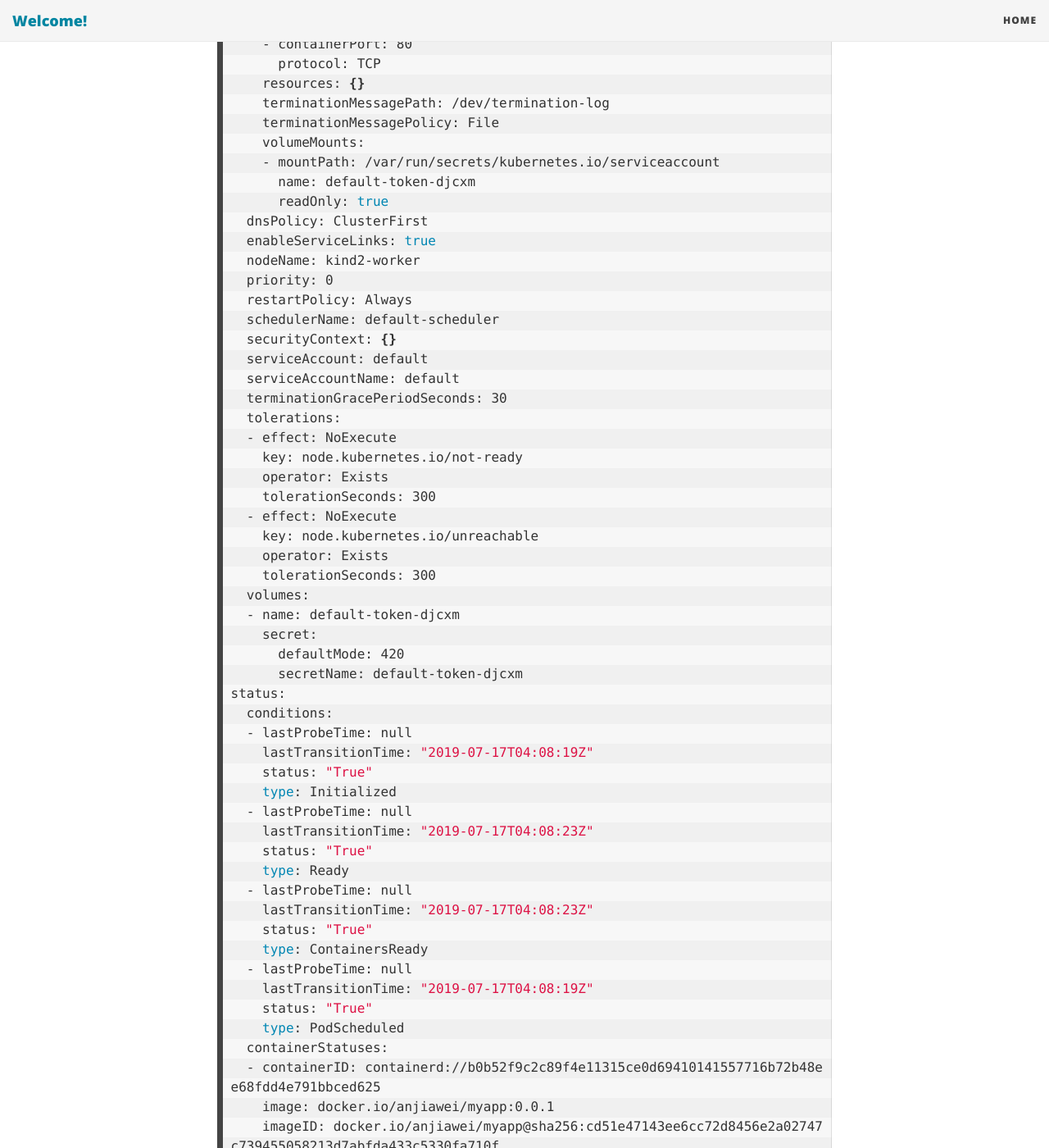
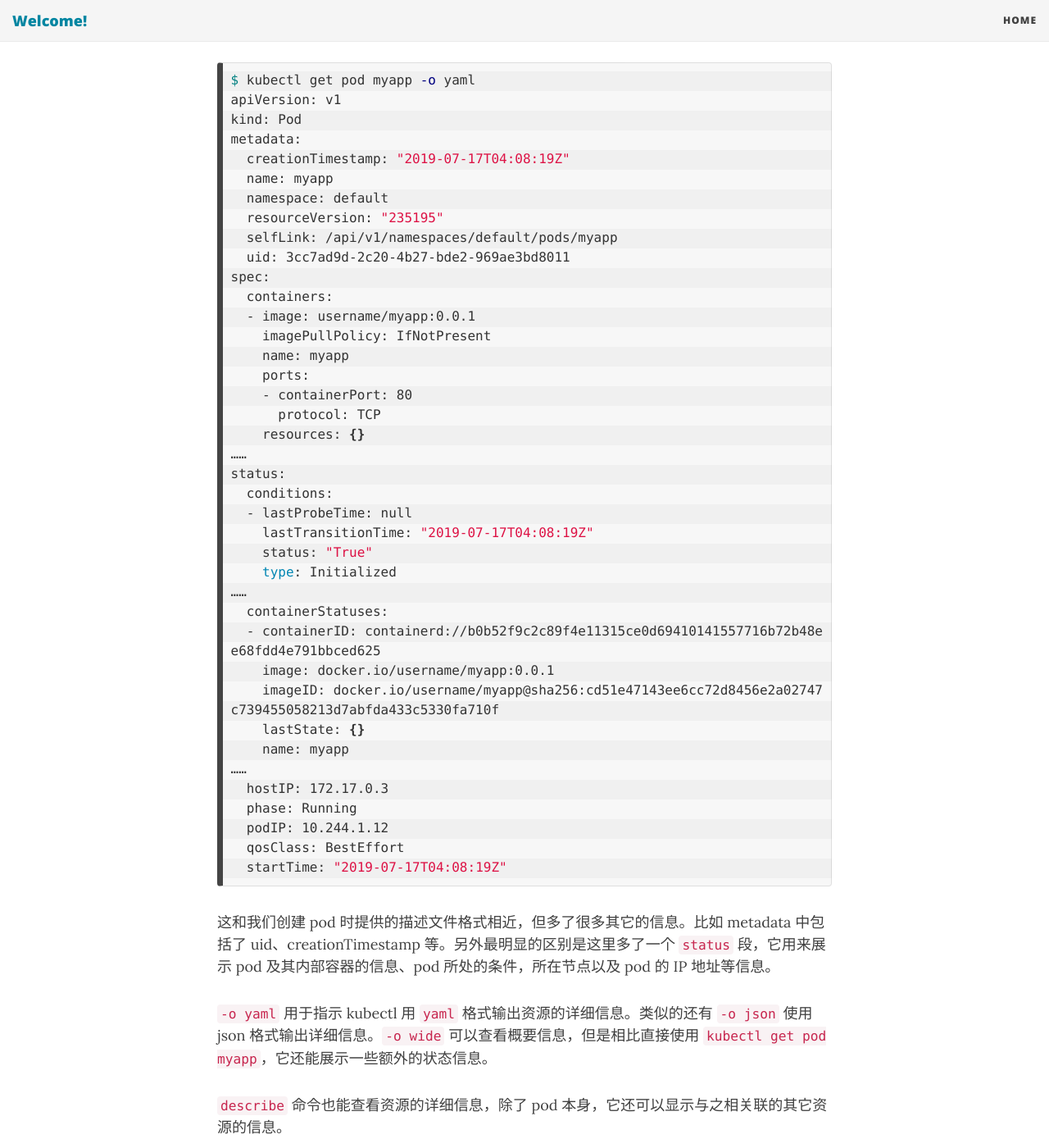
Before and after one commit to anjiawei1991/anjiawei.github.io, a Jekyll site: the page built from _posts/2019-07-15-开始使用k8s.md, in a window 1280 px wide and 1400 px high, scrolled down 6198 px. Shown: the whole window at 82% size. Built offline with Jekyll 4.4.1, drawn with Linux system fonts in a browser that asks for light colours; nearby versions of some CDN libraries; some of the changed text lies outside the part shown.

Commit message:
文章优化

````diff
--- a/_posts/2019-07-15-开始使用k8s.md
+++ b/_posts/2019-07-15-开始使用k8s.md
@@ -11,15 +11,19 @@
 
 kubectl 是和 Kubernetes 集群交互的命令行工具，我们需要通过 kubectl 来获取 Kubernetes 集群信息、管理 Kubernetes 的资源等。所以在进入集群环境搭建前，我们需要先安装 kubectl。
 
-kubectl 从 `$HOME/.kube/config` 文件中获取集群的配置文件（这个配置文件中包含集群 API server 的地址、认证参数、上下文等信息），你也可以通过 KUBECONFIG 环境变量来指定配置文件（在使用 `kind` 搭建集群时将会用到这种方法）。
+kubectl 从 `$HOME/.kube/config` 文件中获取集群的配置文件（这个配置文件中包含集群 API server 的地址、认证参数、上下文等信息），你也可以通过环境变量 `$KUBECONFIG` 来指定配置文件（在使用 kind 搭建集群时将会用到这种方法）。
 
 ## 使用公开的 playground
 
-Kubernetes 的集群搭建并不是一件简单的工作。如果遇到麻烦，可以先使用一些公共的环境学会怎么使用，暂时跳过环境搭建这一步骤。这里介绍两个可以直接使用的 Kubernetes playground，你不需要搭建它们就能使用。
+Kubernetes 的集群搭建并不是一件简单的工作。幸运的是，有一些公开的学习和实验环境，可以帮我们跳过环境搭建这一步骤。另外在生产环境中，也很少需要自己去搭建集群，一般都是由云服务商提供的。
 
-在这些 playgroud 中已经包含了 kubectl 工具，用户不需要再安装 kubectl。
+这里介绍两个可以直接使用的 Kubernetes playground，你不需要搭建它们就能使用。在这些 playgroud 中已经包含了 kubectl 工具，用户不需要再安装 kubectl。
 
-1. <https://labs.play-with-k8s.com/>，这个网站上运行简单几个命令就可以搭建一个单节点的集群（在添加实例时，你会在终端上看到这些命令的指引）：
+1. play-with-k8s 网站 <https://labs.play-with-k8s.com/> 是由 Docker 官方提供的 Kubernetes 实验场所。
+
+![play-with-k8s](/assets/blog/play-with-k8s.png)
+
+通过简单几个命令就可以搭建一个单节点的集群（在添加实例时，你会在终端上看到这些命令的指引）：
 
 ```sh
 # 使用 kubeadm 初始化主节点
@@ -27,23 +31,9 @@
 # 初始化集群网络
 $ kubectl apply -n kube-system -f \
     "https://cloud.weave.works/k8s/net?k8s-version=$(kubectl version | base64 |tr -d '\n')"
-
-# 配置 kubectl 命令行工具的环境
-$ mkdir -p $HOME/.kube
-$ cp -i /etc/kubernetes/admin.conf $HOME/.kube/config
-$ chown $(id -u):$(id -g) $HOME/.kube/config
-
-# 检查集群信息
-$ kubectl cluster-info
-
-# 输出
-Kubernetes master is running at https://192.168.0.18:6443
-KubeDNS is running at https://192.168.0.18:6443/api/v1/namespaces/kube-system/services/kube-dns:dns/proxy
-
-To further debug and diagnose cluster problems, use 'kubectl cluster-info dump'.
 ```
 
-如果你想在集群中拥有多个节点，那么可以再多添加实例，并在新实例上运行下面命令：
+如果想让集群包含多个节点，那么可以再多添加几个实例，并在新实例上运行下面命令：
 
 ```sh
 # 注意：join 的参数需要和主节点初始化时的输出一致
@@ -53,7 +43,9 @@
 
 可以拥有一个持续 4 小时的集群环境，只需要拥有一个浏览器就能使用，过期后你也仍然可以重新创建。缺点是由于资源限制，有可能遇到创建不了实例的情况。
 
-2. <https://www.katacoda.com/courses/kubernetes/playground>，同样的，我们也在浏览器上直接运行 katacoda 的 Kubernetes 环境，你不需要做任何工作，它会自动帮你创建一个拥有两个节点的集群。除此之外，katacoda 还包含了很多 Kubernetes 的交互式教程。不过它只能持续使用 90 分钟左右，失效后也可以重新创建。
+2. <https://www.katacoda.com/courses/kubernetes/playground>，同样的，我们也在浏览器上直接运行 katacoda 的 Kubernetes 环境，它已经为用户预配置了两个节点的集群，包括一个主节点和一个工作节点。能持续使用 90 分钟左右，失效后也可以重新创建。
+
+![katacoda](/assets/blog/katacoda.png)
 
 ## 使用 kind 创建集群
 
@@ -91,7 +81,7 @@
 
 ## 其它选择
 
-搭建 Kubernetes 集群的方式还有下面这些可以选择：
+除了上面说的两种方式之外，能供免费使用和学习的环境还有：
 
 * 使用 [Google 云](https://console.cloud.google.com) 提供的 GKE 来使用集群（需要国外信用卡，可以免费使用 1 年）。
 * [Kubeadm-dind](https://github.com/kubernetes-sigs/kubeadm-dind-cluster)，基于 kubeadm 和 DIND (Docker in Docker)，可以创建多节点集群
@@ -103,7 +93,7 @@
 
 Pod 是 Kubernetes 中最小的部署单元，它包括一个或（少数时候）多个容器，这些容器在同一个 Linux 命名空间中，并且总是运行在同一个工作节点上。
 
-每个 Pod 就像一个独立的逻辑机器，拥有自己的独立的 IP、主机名、进程等，Pod 中的容器都运行在这个逻辑机器上。
+每个 Pod 就像一个独立的逻辑机器，拥有自己的独立的 IP、主机名、进程等，Pod 中的容器就像是运行在这个逻辑机器上的进程。
 
 下图展示了 容器、Pod以及工作节点之间的关系：
 
@@ -123,7 +113,7 @@
 spec:
   containers:
   - name: myapp
-    image: anjiawei/myapp:0.0.1
+    image: username/myapp:0.0.1
     ports:
     - containerPort: 80
       protocol: TCP
@@ -133,21 +123,24 @@
 
 1. 基本信息，如 apiVersion 表示要使用的 Kubernetes API 版本，kind 表示我们要创建的资源类型，在这里就是 `Pod`，其它的资源类型还有 `Service`、`Deployment` 等。
 2. metadata，对应资源的元数据。我们在这里指定了 Pod 的名字为 echo。另外还有其它的元数据，比如 `labels`、`namespace` 等，将会在后续文章中介绍
-3. spec 表示资源的详细内容。对于我们的 Pod，我们需要指定它包含的容器信息，如容器名字、镜像等。同时在这里我们制定了容器需要用到的端口和协议类型。
+3. spec 表示资源的详细内容。对于 Pod 来说，需要指定它包含的容器信息，如容器名字、镜像等。在这里，还指定了容器需要用到的端口和协议类型。
 
 注意：
 
-* 这里定义的端口号纯粹是用来展示的，它对于客户端是否可以通过端口连接到 Pod 不会带来任何影响。
-* `kubectl explain pods` 会输出描述文件所需要的内容，我们可以对照它来准备描述文件。其它资源类型也是类似的。
-* containers 下面的 image 最好指定明确的版本号，如果不指定，docker 将会指定默认的 `latest`，这在默认(镜像拉取策略)[https://kubernetes.io/docs/concepts/containers/images/#updating-images] `IfNotPresent` 下可能导致镜像不会被更新。
+* 这里定义的端口号纯粹是用来展示的，它对于客户端是否可以通过端口连接到 Pod 不会带来任何影响。但是指定容器需要使用的端口是一个良好的习惯。
+* `kubectl explain pods` 会输出描述文件所需要的内容，可以对照它来准备描述文件。其它资源类型也是类似的。
+* containers 下面的 image 最好指定明确的版本号，如果不指定，docker 将会使用默认的 `latest`，这在默认[镜像拉取策略](https://kubernetes.io/docs/concepts/containers/images/#updating-images) `IfNotPresent` 下可能导致镜像不会被更新。
 
-在创建 Pod 之前，我们还需要将镜像推送到镜像仓库，因为 Kubernetes 可能在不同的节点上创建 Pod，这个节点必须要能拉取到镜像。通过执行下面命令，可以推送我们的镜像到镜像仓库。
+在创建 Pod 之前，我们还需要将镜像推送到镜像仓库，因为 Kubernetes 可能在不同的节点上创建 Pod，这个节点必须要能拉取到镜像。
+
+下面将镜像推送到镜像仓库：
 
 ```sh
-docker tag myapp:latest anjiawei/myapp:0.0.1 && docker push anjiawei/myapp:0.0.1
+$ docker tag myapp:latest username/myapp:0.0.1 &&
+docker push username/myapp:0.0.1
 ```
 
-docker 默认会将镜像推送到官方的镜像仓库中，当然我们要注册用户。我们也可以指定其它的镜像仓库。
+这里的 username 表示你的 docker 用户名，docker 默认会将镜像推送到官方的镜像仓库中。当然，除此之外，还可以指定其它的镜像仓库。
 
 在描述文件准备好了和镜像上传了之后，我们就可以创建 Pod 了：
 
@@ -161,17 +154,16 @@
 
 ```
 
-上面通过 `kubectl create` 指定描述文件创建了 pod，并且通过 `kubectl get pods` 看到 Pod 的状态为 Running。
+上面通过 `kubectl create` 创建了 pod，并且通过 `kubectl get pods` 看到 Pod 的状态为 Running。
 
 那么在使用 `kubectl create` 时，Kubernetes 是怎样工作的呢？下面是一些简略的原理描述：
 
-* kubectl 从集群的配置文件中获取到集群的 API Server 地址，然后通过 API 向集群主节点发送创建 Pod myapp 请求。
-* Kubernetes API Server 收到请求后，通知调度器。调度器为 pod/myapp 分配一个工作节点，并且通知这个工作节点管理 pod/myapp
-* 工作节点的 kubelet 进程遍历 Pod 中所有需要创建的容器，kubelet 根据镜像拉取策略拉取镜像 anjiawei/myapp:0.0.1
+* kubectl 从集群的配置文件中获取到集群的 API Server 地址，然后通过 API 向集群主节点发送创建请求。
+* Kubernetes API Server 收到请求后，通知调度器。调度器为 pod 分配一个工作节点，并且通知这个工作节点
+* 工作节点的 kubelet 进程遍历 Pod 中所有需要创建的容器，kubelet 根据镜像拉取策略拉取镜像 username/myapp:0.0.1
 * kubelet 通知 docker 启动容器
 
-
-我们可以查看 pod 更加详细的信息:
+下面查看 pod 更加详细的信息:
 
 ```sh
 $ kubectl get pod myapp -o yaml
@@ -186,72 +178,28 @@
   uid: 3cc7ad9d-2c20-4b27-bde2-969ae3bd8011
 spec:
   containers:
-  - image: anjiawei/myapp:0.0.1
+  - image: username/myapp:0.0.1
     imagePullPolicy: IfNotPresent
     name: myapp
     ports:
     - containerPort: 80
       protocol: TCP
     resources: {}
-    terminationMessagePath: /dev/termination-log
-    terminationMessagePolicy: File
-    volumeMounts:
-    - mountPath: /var/run/secrets/kubernetes.io/serviceaccount
-      name: default-token-djcxm
-      readOnly: true
-  dnsPolicy: ClusterFirst
-  enableServiceLinks: true
-  nodeName: kind2-worker
-  priority: 0
-  restartPolicy: Always
-  schedulerName: default-scheduler
-  securityContext: {}
-  serviceAccount: default
-  serviceAccountName: default
-  terminationGracePeriodSeconds: 30
-  tolerations:
-  - effect: NoExecute
-    key: node.kubernetes.io/not-ready
-    operator: Exists
-    tolerationSeconds: 300
-  - effect: NoExecute
-    key: node.kubernetes.io/unreachable
-    operator: Exists
-    tolerationSeconds: 300
-  volumes:
-  - name: default-token-djcxm
-    secret:
-      defaultMode: 420
-      secretName: default-token-djcxm
+……
 status:
   conditions:
   - lastProbeTime: null
     lastTransitionTime: "2019-07-17T04:08:19Z"
     status: "True"
     type: Initialized
-  - lastProbeTime: null
-    lastTransitionTime: "2019-07-17T04:08:23Z"
-    status: "True"
-    type: Ready
-  - lastProbeTime: null
-    lastTransitionTime: "2019-07-17T04:08:23Z"
-    status: "True"
-    type: ContainersReady
-  - lastProbeTime: null
-    lastTransitionTime: "2019-07-17T04:08:19Z"
-    status: "True"
-    type: PodScheduled
+……
   containerStatuses:
   - containerID: containerd://b0b52f9c2c89f4e11315ce0d69410141557716b72b48ee68fdd4e791bbced625
-    image: docker.io/anjiawei/myapp:0.0.1
-    imageID: docker.io/anjiawei/myapp@sha256:cd51e47143ee6cc72d8456e2a02747c739455058213d7abfda433c5330fa710f
+    image: docker.io/username/myapp:0.0.1
+    imageID: docker.io/username/myapp@sha256:cd51e47143ee6cc72d8456e2a02747c739455058213d7abfda433c5330fa710f
     lastState: {}
     name: myapp
-    ready: true
-    restartCount: 0
-    state:
-      running:
-        startedAt: "2019-07-17T04:08:22Z"
+……
   hostIP: 172.17.0.3
   phase: Running
   podIP: 10.244.1.12
@@ -259,21 +207,21 @@
   startTime: "2019-07-17T04:08:19Z"
 ```
 
-`-o yaml` 用于指示 kubectl 用 `yaml` 格式输出资源的详细信息。类似的还有 `-o json` 使用 json 格式输出详细信息。`-o wide` 可以查看概要信息，但是它比直接用 `kubectl get pod myapp` 看到的信息多了一些状态信息。
+这和我们创建 pod 时提供的描述文件格式相近，但多了很多其它的信息。比如 metadata 中包括了 uid、creationTimestamp 等。另外最明显的区别是这里多了一个 `status` 段，它用来展示 pod 及其内部容器的信息、pod 所处的条件，所在节点以及 pod 的 IP 地址等信息。
 
-可以看到这和我们创建 pod 时提供的描述文件格式相近，只不过多了一些信息。比如 metadata 中包括了 Pod 的 uid、creationTimestamp 等。另外最明显的区别是这例多了一个 `status` 段，它用来展示 pod 及其内部容器的信息、pod 所处的条件，所在节点以及 pod 的 IP 地址等信息。
+`-o yaml` 用于指示 kubectl 用 `yaml` 格式输出资源的详细信息。类似的还有 `-o json` 使用 json 格式输出详细信息。`-o wide` 可以查看概要信息，但是相比直接使用 `kubectl get pod myapp`，它还能展示一些额外的状态信息。
 
-除了 `get` 命令之外， `describe` 命令也能查看资源的详细信息，它会显示与之相关联的其它资源的信息。
+`describe` 命令也能查看资源的详细信息，除了 pod 本身，它还可以显示与之相关联的其它资源的信息。
 
 ## 访问应用
 
 我们现在有了一个 Pod，它运行着我们的容器 myapp。
 
-从 Pod 的 `status` 信息来看，podIP 是 10.244.1.12。这个 IP 表示的是 Pod 在集群内部的 ip 地址，它是集群自动生成的，用于集群内部的通信，比如服务间的 RPC 调用。在集群外部，我们不能直接访问这个 IP。hostIP 是 172.17.0.3，这表示的是 Pod 所处工作节点的 IP。
+从 Pod 的 `status` 信息来看，podIP 是 `10.244.1.12`。这个 IP 表示的是 Pod 在集群内部的 IP 地址，它是集群自动生成的，用于集群内部的通信，比如服务间的 RPC 调用。在集群外部，不能直接访问这个 IP。另外， hostIP 是 172.17.0.3，这表示的是 Pod 所处工作节点的 IP。
 
 那么，我们怎么访问 myapp 呢？
 
-在正式环境上，应该创建一个叫做 `Service` 的 Kubernetes 资源，然后通过它来访问 Pod。在不使用 `Service` 的情况下，我们可以使用了下面几种方式来访问服务，但请注意，这些方式仅仅能用于学习和调试。
+在正式环境上，应该创建一个叫做 `Service` 的 Kubernetes 资源，然后通过它来访问 Pod。在不使用 `Service` 的情况下，我们可以使用了下面几种方式来访问服务，但请注意，这些方式仅仅用于学习和调试。
 
 ### 在容器内访问
 
````
Also changed, not shown: other parts of _posts/2019-07-15-开始使用k8s.md (+2 -4 lines), assets/blog/katacoda.png (added), assets/blog/play-with-k8s.png (added).
